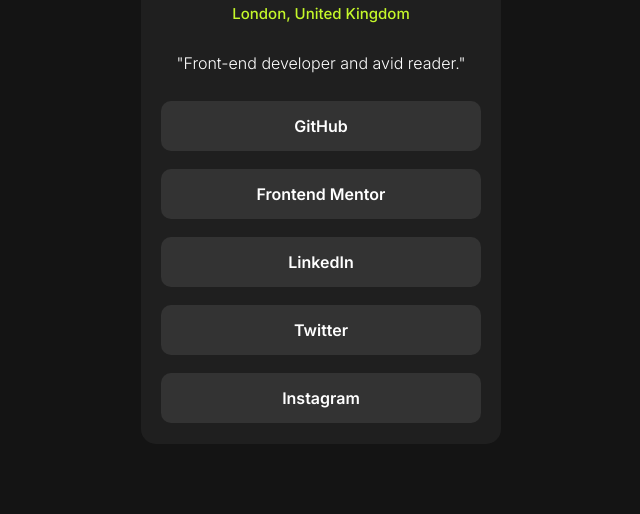
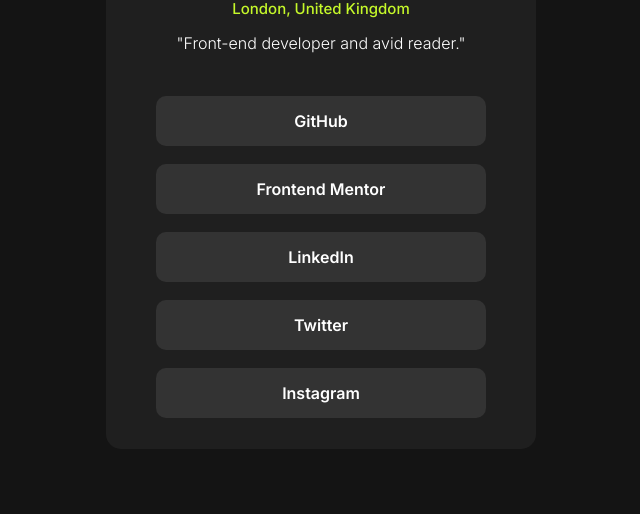
Before and after one commit to ThiagoHenriqueLinhares/social-links-profile-main, a plain HTML site: page index.html in a window 1280 px wide. Shown: the part 286-800 px from the top of the page, without its empty margins (319-959 px from the left). Drawn offline with Linux system fonts and the light colour scheme.

Commit message:
projeto 3

```diff
--- a/index.html
+++ b/index.html
@@ -6,6 +6,7 @@
 
   <link rel="icon" type="image/png" sizes="32x32" href="./assets/images/favicon-32x32.png">
   <link rel="stylesheet" href="style.css">
+  <link rel="stylesheet" href="style1.css" media="(min-width: 992px)">
   <link rel="preconnect" href="https://fonts.googleapis.com">
   <link rel="preconnect" href="https://fonts.gstatic.com" crossorigin>
   <link href="https://fonts.googleapis.com/css2?family=Inter:wght@100..900&display=swap" rel="stylesheet">
@@ -13,10 +14,6 @@
   <title>Frontend Mentor | Social links profile</title>
 
   <!-- Feel free to remove these styles or customise in your own stylesheet 👍 -->
-  <style>
-    .attribution { font-size: 11px; text-align: center; }
-    .attribution a { color: hsl(228, 45%, 44%); }
-  </style>
 </head>
 <body>
 
@@ -28,9 +25,9 @@
         </div>
         <h1>Jessica Randall</h1>
         <h2>London, United Kingdom</h2>
+        <p>"Front-end developer and avid reader."</p>
       </header>
       <nav>
-        <p>"Front-end developer and avid reader."</p>
         <div class="fundo"><a href="#">GitHub</a></div>
         <div class="fundo"><a href="#">Frontend Mentor</a></div>
         <div class="fundo"><a href="#">LinkedIn</a></div>
--- /dev/null
+++ b/style1.css
@@ -0,0 +1,15 @@
+* {
+    margin: 0;
+    padding: 0;
+    box-sizing: border-box;
+}
+
+main {
+    height: 670px;
+    width: 430px;
+}
+
+.fundo {
+    width: 330px;
+    margin-left: 50px;
+}
```
